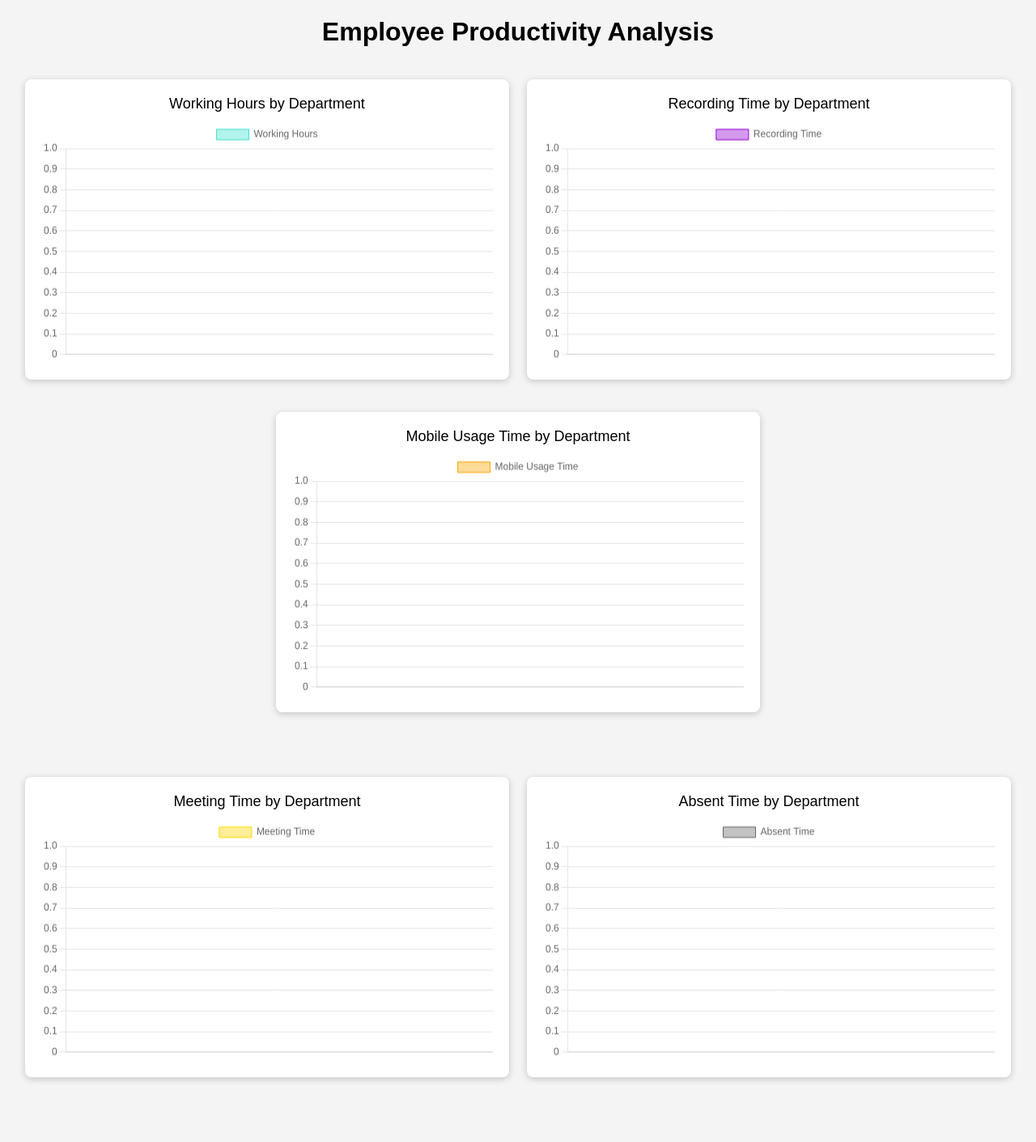
After one commit to MurtuzaKapasi/Employee-Productivity-Tracking, a Flask app: page /analysis in a window 1280 px wide. The commit adds this page. Shown: the whole page at 81% size. Run offline with Flask 3, Linux system fonts and the light colour scheme; data that the repository does not hold is empty.

Commit message:
Dynamic graphs and charts added in UI

```diff
--- a/routes.py
+++ b/routes.py
@@ -2,8 +2,9 @@ import base64
 import platform
 import subprocess
 import traceback
-from flask import flash, request, render_template, session, redirect, url_for, jsonify
+from flask import flash, json, request, render_template, session, redirect, url_for, jsonify
 import psutil
+from sqlalchemy import func
 from utilities import fetch_active_employees_count, fetch_departments_count, fetch_employees, log_employee_logout, log_start_recording, log_stop_recording, verify_password, fetch_user_by_email, hash_password, log_user_login, log_user_logout,register_employee
 from models import EmployeeTracking, User,db, LoginLog, MeetingLog, BreakLog, LunchBreakLog, RecordingLog
 from datetime import date, datetime
@@ -158,12 +159,27 @@ def init_routes(app):
         active_employees = fetch_active_employees_count()
         inactive_employees = total_employees - active_employees
 
-        departmentLabels = []
-        productivityHours = []
+
+    # Fetch unique departments from the User table
+        departments = db.session.query(User.department).distinct().all()
+        department_labels = [dept[0] for dept in departments]  # Extract department names
+
+        working_hours_by_dept = db.session.query(
+            EmployeeTracking.department,
+            func.sum(EmployeeTracking.total_working_hours)
+        ).group_by(EmployeeTracking.department).all()
+
+
+        def convert_to_list(data):
+            return [(row[0], row[1]) for row in data]
+
+        working_hours_by_dept = convert_to_list(working_hours_by_dept)
+
         if 'admin_id' in session:
             return render_template('admin_dashboard.html', employees=employees, total_employees=total_employees,
-                               total_departments=total_departments, active_employees=active_employees,
-                               inactive_employees=inactive_employees)
+                                total_departments=total_departments, active_employees=active_employees,
+                                inactive_employees=inactive_employees,
+                                working_hours=working_hours_by_dept)
         else:
             return render_template('not_logged.html')
 
@@ -492,9 +508,63 @@ def init_routes(app):
                 flash(f'Successfully removed {len(employees_to_remove)} employees.', 'success')
             else:
                 flash('No employees selected for removal.', 'danger')
-
             return redirect(url_for('remove_employee'))
         if request.method == 'GET':
-        # On GET request, fetch all employees to display
-            employees = User.query.all()
+            # Exclude the current logged in user (admin)
+            current_user_id = session.get('admin_id')
+            employees = User.query.filter(User.id != current_user_id).all()
             return render_template('remove_employee.html', employees=employees)
+
+
+    @app.route('/analysis')
+    def analysis():
+        # Fetching working hours, recording time, mobile usage, and meeting time by department
+        working_hours_by_dept = db.session.query(
+            EmployeeTracking.department,
+            func.sum(EmployeeTracking.total_working_hours)
+        ).group_by(EmployeeTracking.department).all()
+
+        recording_time_by_dept = db.session.query(
+            EmployeeTracking.department,
+            func.sum(EmployeeTracking.total_recording_time)
+        ).group_by(EmployeeTracking.department).all()
+
+        mobile_usage_by_dept = db.session.query(
+            EmployeeTracking.department,
+            func.sum(EmployeeTracking.total_mobile_usage_time)
+        ).group_by(EmployeeTracking.department).all()
+
+        meeting_time_by_dept = db.session.query(
+            EmployeeTracking.department,
+            func.sum(EmployeeTracking.total_meeting_time)
+        ).group_by(EmployeeTracking.department).all()
+
+        absent_time_by_dept = db.session.query(
+            EmployeeTracking.department,
+            func.sum(EmployeeTracking.total_break_time)
+        ).group_by(EmployeeTracking.department).all()
+
+        def convert_to_list(data):
+            return [(row[0], row[1]) for row in data]
+
+        working_hours_by_dept = convert_to_list(working_hours_by_dept)
+        recording_time_by_dept = convert_to_list(recording_time_by_dept)
+        mobile_usage_by_dept = convert_to_list(mobile_usage_by_dept)
+        meeting_time_by_dept = convert_to_list(meeting_time_by_dept)
+        absent_time_by_dept = convert_to_list(absent_time_by_dept)
+
+        print(working_hours_by_dept)
+        print(recording_time_by_dept)
+        print(mobile_usage_by_dept)
+        print(meeting_time_by_dept)
+        print(absent_time_by_dept)
+
+        # Pass each dataset individually to the template
+        return render_template(
+            'analysis.html',
+            working_hours=working_hours_by_dept,
+            recording_time=recording_time_by_dept,
+            mobile_usage=mobile_usage_by_dept,
+            meeting_time=meeting_time_by_dept,
+            absent_time=absent_time_by_dept
+        )
--- /dev/null
+++ b/templates/analysis.html
@@ -0,0 +1,132 @@
+<!DOCTYPE html>
+<html lang="en">
+<head>
+    <meta charset="UTF-8">
+    <meta name="viewport" content="width=device-width, initial-scale=1.0">
+    <title>Employee Productivity Analysis</title>
+    <script src="https://cdn.jsdelivr.net/npm/chart.js"></script>
+    <style>
+        body {
+            font-family: Arial, sans-serif;
+            margin: 20px;
+            background-color: #f4f4f4;  /* Light background for the page */
+        }
+
+        h1 {
+            text-align: center;
+            margin-bottom: 40px;
+        }
+
+        .chart-container {
+            display: flex;
+            flex-wrap: wrap;
+            justify-content: space-around;
+            margin-bottom: 40px;
+        }
+
+        .chart-box {
+            width: 45%;
+            margin-bottom: 40px;
+            background-color: #fff;  /* Card background */
+            border-radius: 8px;  /* Rounded corners for the card */
+            box-shadow: 0 2px 8px rgba(0, 0, 0, 0.2);  /* Shadow effect for the card */
+            padding: 20px;  /* Padding inside the card */
+        }
+
+        .chart-title {
+            text-align: center;
+            font-size: 18px;
+            margin-bottom: 10px;
+        }
+
+        canvas {
+            width: 100% !important;
+            height: 300px !important;
+        }
+    </style>
+</head>
+<body>
+    <h1>Employee Productivity Analysis</h1>
+
+    <!-- First row of charts -->
+    <div class="chart-container">
+        <div class="chart-box">
+            <div class="chart-title">Working Hours by Department</div>
+            <canvas id="workingHoursChart"></canvas>
+        </div>
+
+        <div class="chart-box">
+            <div class="chart-title">Recording Time by Department</div>
+            <canvas id="recordingTimeChart"></canvas>
+        </div>
+
+        <div class="chart-box">
+            <div class="chart-title">Mobile Usage Time by Department</div>
+            <canvas id="mobileUsageChart"></canvas>
+        </div>
+    </div>
+
+    <!-- Second row of charts -->
+    <div class="chart-container">
+        <div class="chart-box">
+            <div class="chart-title">Meeting Time by Department</div>
+            <canvas id="meetingTimeChart"></canvas>
+        </div>
+
+        <div class="chart-box">
+            <div class="chart-title">Absent Time by Department</div>
+            <canvas id="absentTimeChart"></canvas>
+        </div>
+    </div>
+
+    <script>
+
+        const workingHours = JSON.parse('{{ working_hours | tojson | safe }}');
+        const recordingTime = JSON.parse('{{ recording_time | tojson | safe }}');
+        const mobileUsage = JSON.parse('{{ mobile_usage | tojson | safe }}');
+        const meetingTime = JSON.parse('{{ meeting_time | tojson | safe }}');
+        const absentTime = JSON.parse('{{ absent_time | tojson | safe }}');
+
+        // Extracting department labels and data for each chart
+        const departmentLabels = workingHours.map(item => item[0]);  // Get department names
+        const workingHoursData = workingHours.map(item => item[1]);  // Get working hours
+        const recordingTimeData = recordingTime.map(item => item[1]);  // Get recording time
+        const mobileUsageData = mobileUsage.map(item => item[1]);  // Get mobile usage time
+        const meetingTimeData = meetingTime.map(item => item[1]);  // Get meeting time
+        const absentTimeData = absentTime.map(item => item[1]);  // Get absent time
+
+        // Function to create a chart
+        function createChart(chartId, label, data, backgroundColor, borderColor) {
+            const ctx = document.getElementById(chartId).getContext('2d');
+            new Chart(ctx, {
+                type: 'bar',
+                data: {
+                    labels: departmentLabels,
+                    datasets: [{
+                        label: label,
+                        data: data,
+                        backgroundColor: backgroundColor,
+                        borderColor: borderColor,
+                        borderWidth: 1
+                    }]
+                },
+                options: {
+                    scales: {
+                        y: {
+                            beginAtZero: true
+                        }
+                    }
+                }
+            });
+        }
+
+        // Creating individual charts
+        createChart('workingHoursChart', 'Working Hours', workingHoursData, 'rgba(64, 224, 208, 0.4)', 'rgba(64, 224, 208, 1)'); // Teal
+        createChart('recordingTimeChart', 'Recording Time', recordingTimeData, 'rgba(148, 0, 211, 0.4)', 'rgba(148, 0, 211, 1)'); // Purple
+        createChart('mobileUsageChart', 'Mobile Usage Time', mobileUsageData, 'rgba(255, 165, 0, 0.4)', 'rgba(255, 165, 0, 1)'); // Orange
+        createChart('meetingTimeChart', 'Meeting Time', meetingTimeData, 'rgba(255, 215, 0, 0.4)', 'rgba(255, 215, 0, 1)'); // Yellow
+        createChart('absentTimeChart', 'Absent Time', absentTimeData, 'rgba(105, 105, 105, 0.4)', 'rgba(105, 105, 105, 1)'); // Dark Gray
+
+    </script>
+</body>
+</html>
--- a/templates/employee_list.html
+++ b/templates/employee_list.html
@@ -108,6 +108,8 @@
             <li><a href="/register-employee">Add Employee</a></li>
             <li><a href="/remove-employee">Remove Employee</a></li>
             <li><a href="/employee_list">Employee List</a></li>
+            <li><a href="/analysis">Analysis</a></li>
+        </ul>
         </ul>
     </nav>
 
--- a/templates/register_employee.html
+++ b/templates/register_employee.html
@@ -217,6 +217,8 @@
             <li><a href="/register-employee">Add Employee</a></li>
             <li><a href="/remove-employee">Remove Employee</a></li>
             <li><a href="/employee_list">Employee List</a></li>
+            <li><a href="/analysis">Analysis</a></li>
+        </ul>
         </ul>
     </nav>
 
--- a/templates/remove_employee.html
+++ b/templates/remove_employee.html
@@ -76,6 +76,7 @@
             <li><a href="/register-employee">Add Employee</a></li>
             <li><a href="/remove-employee">Remove Employee</a></li>
             <li><a href="/employee_list">Employee List</a></li>
+            <li><a href="/analysis">Analysis</a></li>
         </ul>
     </nav>
 
```
Also changed, not shown: templates/admin_dashboard.html (+57 -15 lines).
